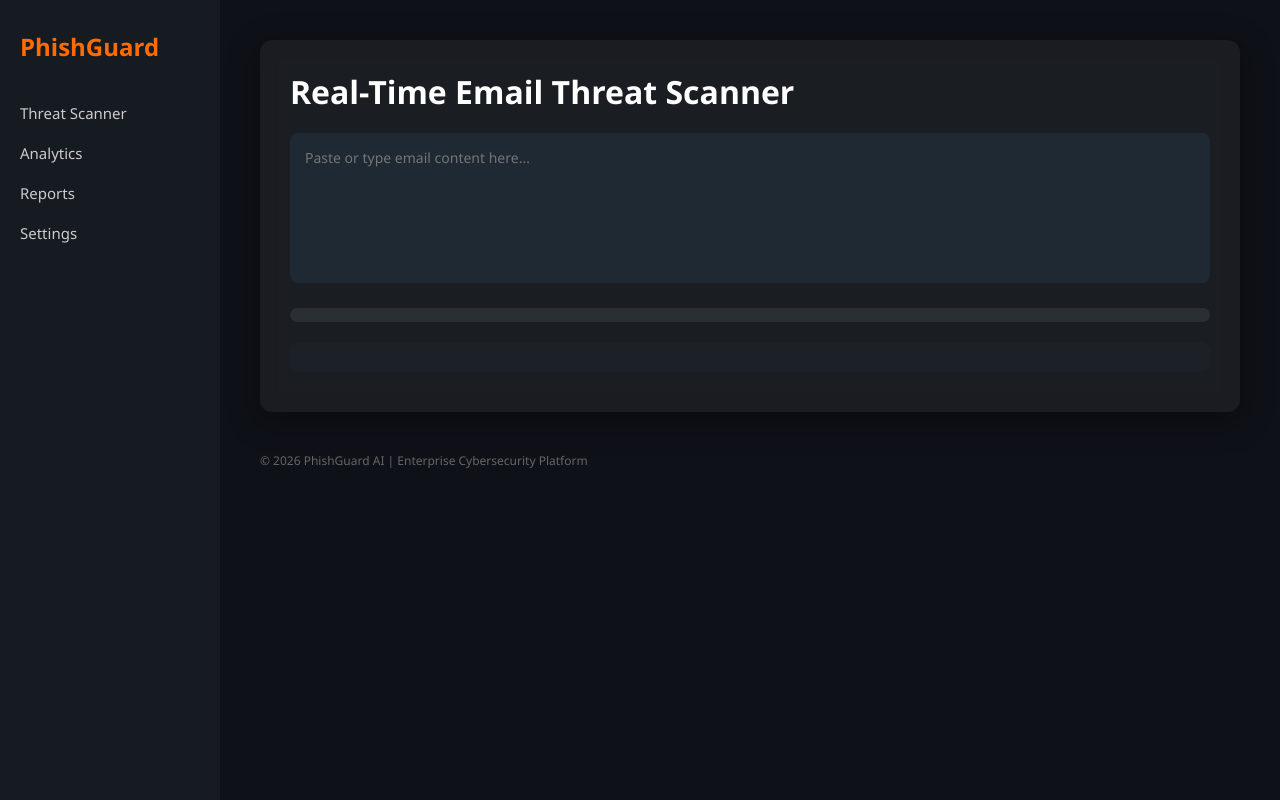
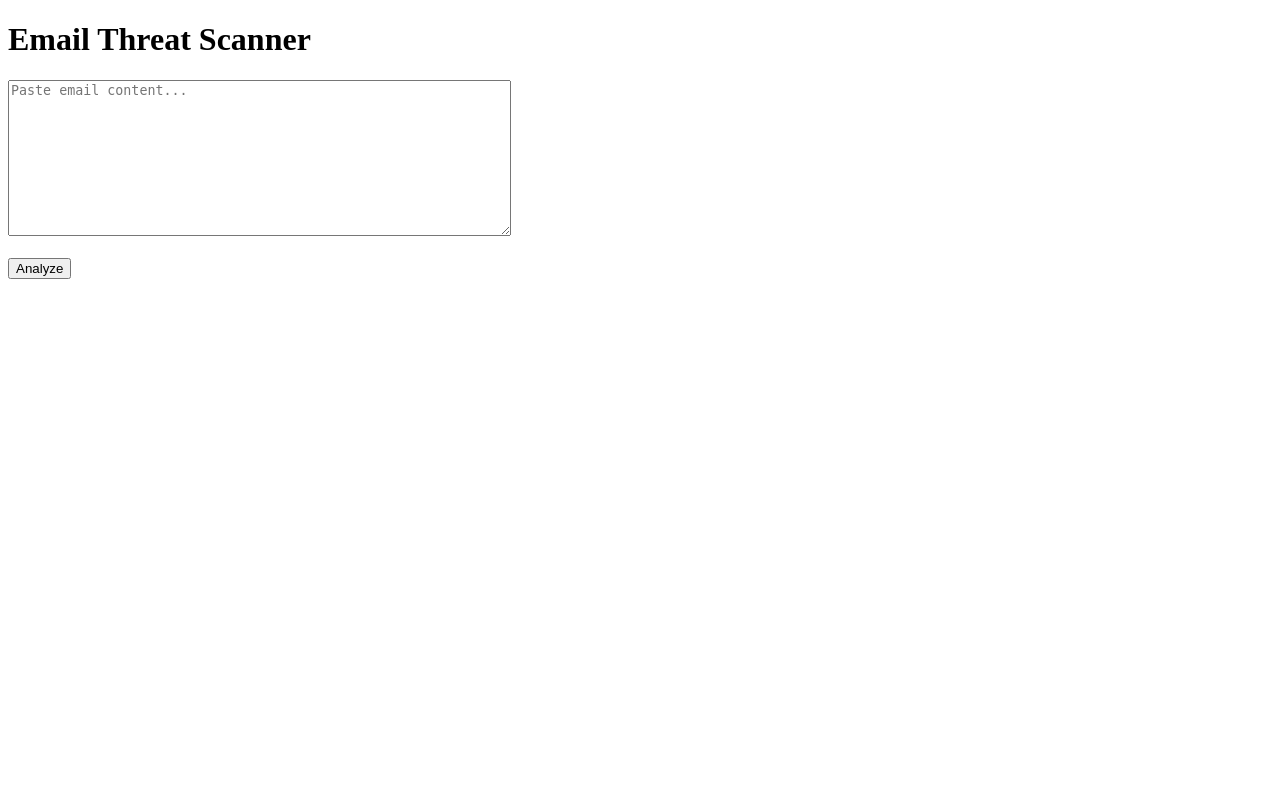
Before and after one commit to tejasn369/Phishguard-ai, a Flask app: page / in a window 1280 px wide. Run offline with Flask 3, Linux system fonts and the light colour scheme.

Commit message:
Refactor index.html for email threat scanner
Updated the HTML structure and simplified the email threat scanner interface.

```diff
--- a/templates/index.html
+++ b/templates/index.html
@@ -1,191 +1,34 @@
 <!DOCTYPE html>
 <html>
 <head>
-    <title>PhishGuard AI | Cybersecurity Platform</title>
-    <meta name="viewport" content="width=device-width, initial-scale=1.0">
+    <title>PhishGuard AI</title>
+</head>
+<body>
+    <h1>Email Threat Scanner</h1>
 
-    <style>
-        * {
-            margin: 0;
-            padding: 0;
-            box-sizing: border-box;
-            font-family: 'Segoe UI', sans-serif;
-        }
+    <textarea id="emailInput" rows="10" cols="60" placeholder="Paste email content..."></textarea>
+    <br><br>
+    <button onclick="analyzeEmail()">Analyze</button>
 
-        body {
-            display: flex;
-            background: #0e1117;
-            color: #fff;
-            height: 100vh;
-        }
-
-        /* Sidebar */
-        .sidebar {
-            width: 220px;
-            background: #161b22;
-            padding: 30px 20px;
-            display: flex;
-            flex-direction: column;
-        }
-
-        .sidebar h2 {
-            color: #ff6b00;
-            margin-bottom: 40px;
-        }
-
-        .sidebar a {
-            color: #ccc;
-            text-decoration: none;
-            margin-bottom: 20px;
-            font-size: 15px;
-            transition: 0.3s;
-        }
-
-        .sidebar a:hover {
-            color: #ff6b00;
-        }
-
-        /* Main Content */
-        .main {
-            flex: 1;
-            padding: 40px;
-            overflow-y: auto;
-        }
-
-        .card {
-            background: rgba(255,255,255,0.05);
-            backdrop-filter: blur(10px);
-            border-radius: 12px;
-            padding: 30px;
-            box-shadow: 0 8px 32px rgba(0,0,0,0.4);
-            margin-bottom: 30px;
-        }
-
-        h1 {
-            margin-bottom: 20px;
-        }
-
-        textarea {
-            width: 100%;
-            height: 150px;
-            background: #1f2933;
-            border: none;
-            border-radius: 8px;
-            padding: 15px;
-            color: white;
-            resize: none;
-            font-size: 14px;
-        }
-
-        textarea:focus {
-            outline: 2px solid #ff6b00;
-        }
-
-        .meter {
-            width: 100%;
-            height: 14px;
-            background: #2a2f36;
-            border-radius: 10px;
-            margin: 20px 0;
-            overflow: hidden;
-        }
-
-        .fill {
-            height: 100%;
-            width: 0%;
-            transition: width 0.8s ease-in-out;
-        }
-
-        .safe { background: #16c784; }
-        .warn { background: #f59e0b; }
-        .danger { background: #ef4444; }
-
-        .status {
-            font-size: 18px;
-            margin-bottom: 10px;
-        }
-
-        .analysis-box {
-            margin-top: 15px;
-            background: #1c2128;
-            padding: 15px;
-            border-radius: 8px;
-            font-size: 14px;
-        }
-
-        .url-warning {
-            margin-top: 10px;
-            color: #ff6b6b;
-            font-size: 13px;
-        }
-
-        .footer {
-            margin-top: 40px;
-            font-size: 12px;
-            color: #666;
-        }
-    </style>
-</head>
-
-<body>
-
-    <!-- Sidebar -->
-    <div class="sidebar">
-        <h2>PhishGuard</h2>
-        <a href="/">Threat Scanner</a>
-        <a href="/dashboard">Analytics</a>
-        <a href="#">Reports</a>
-        <a href="#">Settings</a>
-    </div>
-
-    <!-- Main Content -->
-    <div class="main">
-
-        <div class="card">
-            <h1>Real-Time Email Threat Scanner</h1>
-            <textarea id="emailInput" placeholder="Paste or type email content here..."></textarea>
-
-            <div class="status" id="statusText"></div>
-
-            <div class="meter">
-                <div id="fill" class="fill"></div>
-            </div>
-
-            <div id="riskScore"></div>
-
-            <div class="analysis-box" id="analysisContent"></div>
-            <div class="url-warning" id="urlWarnings"></div>
-        </div>
-
-        <div class="footer">
-            © 2026 PhishGuard AI | Enterprise Cybersecurity Platform
-        </div>
-
-    </div>
+    <h3 id="statusText"></h3>
+    <p id="riskScore"></p>
+    <div id="analysisContent"></div>
+    <div id="urlWarnings"></div>
 
 <script>
-const textarea = document.getElementById("emailInput");
+function analyzeEmail() {
+    const text = document.getElementById("emailInput").value;
 
-textarea.addEventListener("input", function() {
     fetch("/analyze", {
         method: "POST",
         headers: {"Content-Type": "application/json"},
-        body: JSON.stringify({ text: textarea.value })
+        body: JSON.stringify({ text: text })
     })
     .then(res => res.json())
     .then(data => {
-
         document.getElementById("statusText").innerText = data.status;
         document.getElementById("riskScore").innerText = "Risk Score: " + data.risk + "%";
         document.getElementById("analysisContent").innerHTML = data.highlighted_text;
-
-        let fill = document.getElementById("fill");
-        fill.style.width = data.risk + "%";
-        fill.className = "fill";
-
-        if (data.risk > 70) fill.classList.add("danger");
-        else if (data.risk > 40) fill.classList.add("warn");
-        else fill.classList.add("safe");
 
         let urlDiv = document.getElementById("urlWarnings");
         urlDiv.innerHTML = "";
@@ -193,9 +36,8 @@ textarea.addEventListener("input", function() {
             urlDiv.innerHTML += "⚠ " + flag + "<br>";
         });
     });
-});
+}
 </script>
 
 </body>
-
 </html>
```
